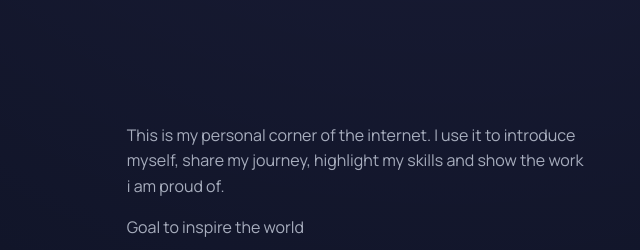
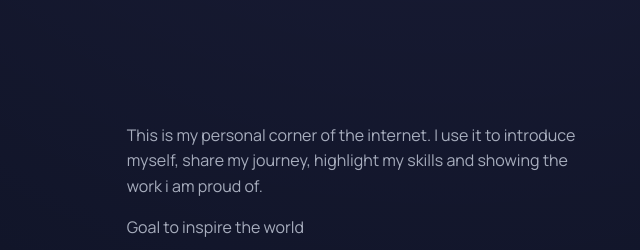
Before and after one commit to Suhin-ahmad08/suhinsmi, a plain HTML site: page index.html in a window 1280 px wide. Shown: the part 1000-1250 px from the top of the page, 640-1280 px from the left. Drawn offline with Linux system fonts and the light colour scheme; a web font is replaced by a local one.

Commit message:
Update index.html

```diff
--- a/index.html
+++ b/index.html
@@ -41,7 +41,7 @@
   <p class="label reveal">01 / ABOUT</p>
   <div class="split">
     <h2 class="reveal">More than a portfolio — a space for ideas, growth, and creative direction.</h2>
-    <div class="body reveal"><p>This is my personal corner of the internet. I use it to introduce myself, share my journey, highlight my skills and show the work i am proud of.</p><p>Goal to inspire the world</p><a href="#contact"> My story ↗</a></div>
+    <div class="body reveal"><p>This is my personal corner of the internet. I use it to introduce myself, share my journey, highlight my skills and showing the work i am proud of.</p><p>Goal to inspire the world</p><a href="#contact"> My story ↗</a></div>
   </div>
 </section>
 
```
